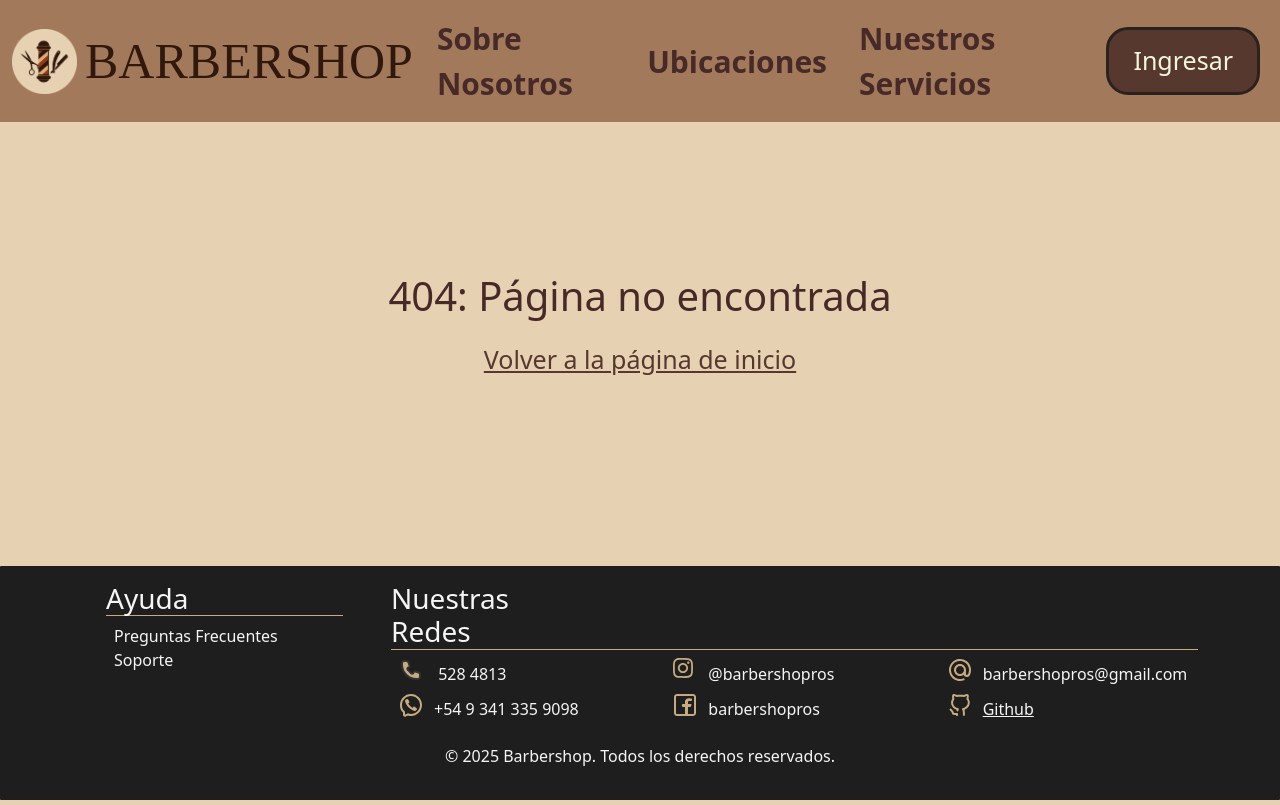
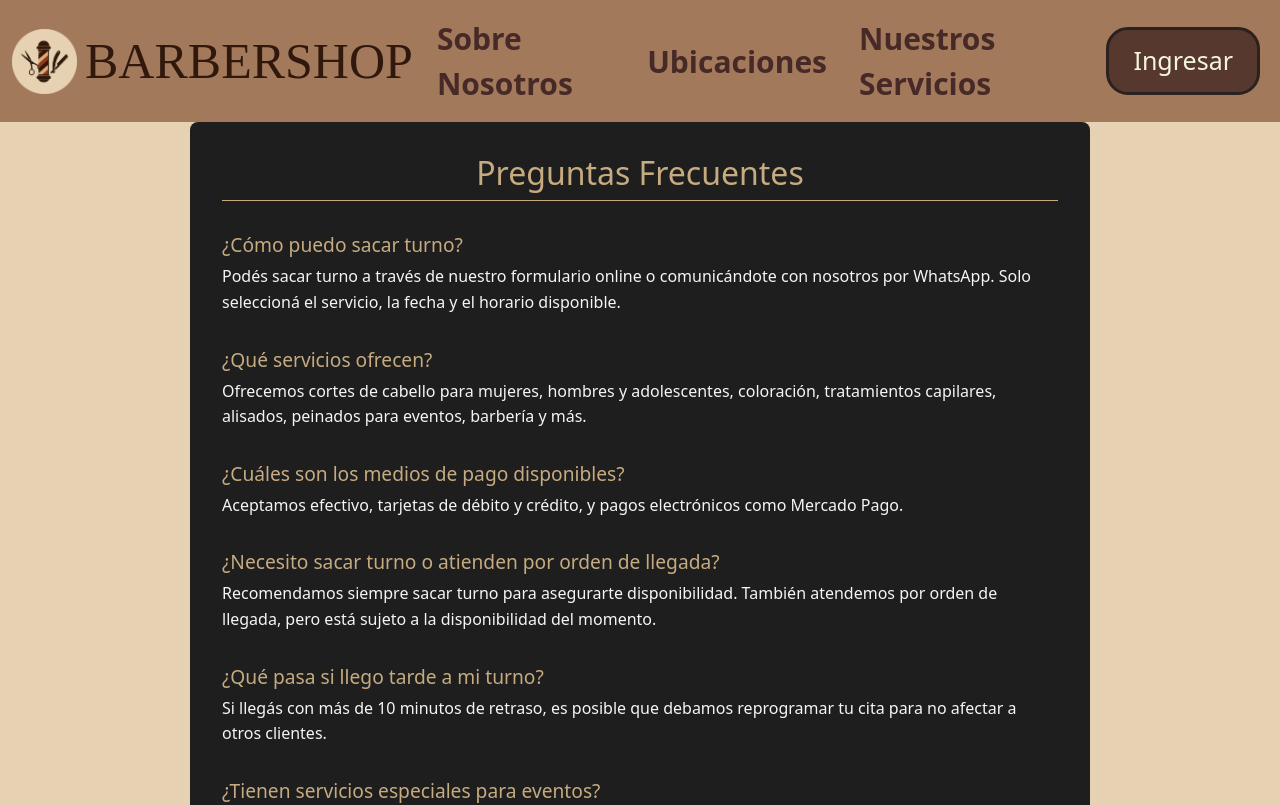
Before and after one commit to Exequiel-Gasca/Programacion3-TPI-2025, a React (Vite) app in the folder Programacion3-TPI/frontend/: page /Faq in a window 1280 px wide. Shown: the top 805 px of the page. Built offline with nearby package versions, Linux system fonts and the light colour scheme; a web font is replaced by a local one.

Commit message:
AboutUs fix + footer centrado + Faq

```diff
--- a/Programacion3-TPI/frontend/src/App.jsx
+++ b/Programacion3-TPI/frontend/src/App.jsx
@@ -12,8 +12,8 @@ import Locations from "./components/content/locations/Locations";
 import NotFound from "./components/content/notfound/NotFound";
 import Footer from "./components/ui/footer/Footer";
 import AboutUs from "./components/content/aboutus/AboutUs";
-import Soporte from "./components/content/soporte/Soporte";
-import PreguntasFrecuentes from "./components/content/preguntasfrecuentes/PreguntasFrecuentes";
+import PreguntasFrecuentes from "./components/content/Faq/Faq";
+import Faq from "./components/content/Faq/Faq";
 function App() {
   const [token, setToken] = useState(null);
   const [isAdmin, setIsAdmin] = useState(false);
@@ -62,11 +62,7 @@ function App() {
             <Route path="/" element={<Home />} />
             <Route path="/about-us" element={<AboutUs />} />
             <Route path="/locations" element={<Locations />} />
-            <Route path="/soporte" element={<Soporte />} />
-            <Route
-              path="/preguntasfrecuentes"
-              element={<PreguntasFrecuentes />}
-            />
+            <Route path="/Faq" element={<Faq />} />
             <Route
               path="/register"
               element={<Register setMessage={setMessage} />}
--- /dev/null
+++ b/Programacion3-TPI/frontend/src/components/content/Faq/Faq.css
@@ -0,0 +1,38 @@
+.faq {
+  background-color: rgb(30, 30, 30);
+  padding: 2rem;
+  border-radius: 8px;
+  color: whitesmoke;
+  max-width: 900px;
+  margin: 0 auto;
+}
+
+.faq > h2 {
+  text-align: center;
+  margin-bottom: 2rem;
+  font-size: 2rem;
+  color: #c6ab80;
+  border-bottom: 1px solid #c6ab80;
+  padding-bottom: 0.5rem;
+}
+
+.pregunta {
+  display: flex;
+  flex-direction: column;
+  align-items: flex-start;
+  margin-bottom: 2rem;
+}
+
+.pregunta > h3 {
+  font-size: 1.2rem;
+  color: #c6ab80;
+  margin-bottom: 0.5rem;
+}
+
+.pregunta > p {
+  font-size: 1rem;
+  line-height: 1.6;
+  color: whitesmoke;
+  margin: 0;
+  padding-left: 0;
+}
--- /dev/null
+++ b/Programacion3-TPI/frontend/src/components/content/Faq/Faq.jsx
@@ -0,0 +1,70 @@
+import "./Faq.css";
+const Faq = () => {
+  return (
+    <div className="faq">
+      <h2>Preguntas Frecuentes</h2>
+      <div className="pregunta">
+        <h3>¿Cómo puedo sacar turno?</h3>
+        <p>
+          Podés sacar turno a través de nuestro formulario online o
+          comunicándote con nosotros por WhatsApp. Solo seleccioná el servicio,
+          la fecha y el horario disponible.
+        </p>
+      </div>
+      <div className="pregunta">
+        <h3>¿Qué servicios ofrecen?</h3>
+        <p>
+          Ofrecemos cortes de cabello para mujeres, hombres y adolescentes,
+          coloración, tratamientos capilares, alisados, peinados para eventos,
+          barbería y más.
+        </p>
+      </div>
+      <div className="pregunta">
+        <h3>¿Cuáles son los medios de pago disponibles?</h3>
+        <p>
+          Aceptamos efectivo, tarjetas de débito y crédito, y pagos electrónicos
+          como Mercado Pago.
+        </p>
+      </div>
+      <div className="pregunta">
+        <h3>¿Necesito sacar turno o atienden por orden de llegada?</h3>
+        <p>
+          Recomendamos siempre sacar turno para asegurarte disponibilidad.
+          También atendemos por orden de llegada, pero está sujeto a la
+          disponibilidad del momento.
+        </p>
+      </div>
+      <div className="pregunta">
+        <h3>¿Qué pasa si llego tarde a mi turno?</h3>
+        <p>
+          Si llegás con más de 10 minutos de retraso, es posible que debamos
+          reprogramar tu cita para no afectar a otros clientes.
+        </p>
+      </div>
+      <div className="pregunta">
+        <h3>¿Tienen servicios especiales para eventos?</h3>
+        <p>
+          Sí, ofrecemos servicios de peinados, maquillaje y asesoramiento para
+          casamientos, cumpleaños de 15 y otros eventos. Podés consultarnos para
+          armar un paquete personalizado.
+        </p>
+      </div>
+      <div className="pregunta">
+        <h3>¿Utilizan productos veganos o cruelty-free?</h3>
+        <p>
+          Sí, trabajamos con marcas que no testean en animales y ofrecemos
+          opciones veganas para varios de nuestros tratamientos.
+        </p>
+      </div>
+      <div className="pregunta">
+        <h3>¿Realizan diagnósticos capilares?</h3>
+        <p>
+          Sí, realizamos diagnósticos gratuitos para recomendarte el mejor
+          tratamiento según tu tipo de cabello y necesidades.
+        </p>
+      </div>
+    </div>
+  );
+};
+
+export default Faq;
--- a/Programacion3-TPI/frontend/src/components/content/aboutus/AboutUs.css
+++ b/Programacion3-TPI/frontend/src/components/content/aboutus/AboutUs.css
@@ -1,14 +1,11 @@
 .aboutUs {
-  background-color: rgb(30, 30, 30);
+  background-color: #e6d2b3;
   padding: 4rem 2rem;
-  color: whitesmoke;
-  border-top: 1px solid #c6ab80;
-  border-bottom: 1px solid #c6ab80;
 }
 
 .aboutUs h2 {
   text-align: center;
-  color: #c6ab80;
+  color: #472a28;
   font-size: 2.5rem;
   margin-bottom: 2rem;
 }
@@ -31,14 +28,8 @@
   max-width: 600px;
   font-size: 1.1rem;
   line-height: 1.8;
-  color: whitesmoke;
 }
 
-.texto-aboutUs strong {
-  color: #c6ab80;
+.texto-aboutUs p {
+  color: #56382e;
 }
-strong {
-  display: inline;
-  font-weight: bold;
-  color: whitesmoke;
-}
--- a/Programacion3-TPI/frontend/src/components/content/aboutus/AboutUs.jsx
+++ b/Programacion3-TPI/frontend/src/components/content/aboutus/AboutUs.jsx
@@ -3,21 +3,23 @@ import "./AboutUs.css";
 const AboutUs = () => {
   return (
     <div className="aboutUs">
+      <div>
         <h2>Sobre Nosotros</h2>
         <div className="contenido-aboutUs">
           <div className="texto-aboutUs">
             <p>
-            En <strong>Barbershop</strong> nos dedicamos a ofrecer productos
-            dela más alta calidad, combinando tradición y diseño moderno.
-            Nuestro equipo está formado por personas apasionadas que buscan
-            brindar la mejor experiencia a nuestros clientes.
+              En Barbershop nos dedicamos a ofrecer productos de la más alta
+              calidad, combinando tradición y diseño moderno. Nuestro equipo
+              está formado por personas apasionadas que buscan brindar la mejor
+              experiencia a nuestros clientes.
             </p>
             <p>
-            Desde nuestros comienzos, nos guiamos por los valores de compromiso,
-            honestidad y atención al detalle. Cada paso que damos está pensado
-            para construir una comunidad en la que la confianza y la excelencia
-            son lo más importante.
+              Desde nuestros comienzos, nos guiamos por los valores de
+              compromiso, honestidad y atención al detalle. Cada paso que damos
+              está pensado para construir una comunidad en la que la confianza y
+              la excelencia son lo más importante.
             </p>
+          </div>
         </div>
       </div>
     </div>
--- a/Programacion3-TPI/frontend/src/components/content/preguntasfrecuentes/PreguntasFrecuentes.jsx
+++ /dev/null
@@ -1,6 +0,0 @@
-import "./PreguntasFrecuentes.css";
-const PreguntasFrecuentes = () => {
-  return <div>PreguntasFrecuentes</div>;
-};
-
-export default PreguntasFrecuentes;
--- a/Programacion3-TPI/frontend/src/components/content/soporte/Soporte.jsx
+++ /dev/null
@@ -1,6 +0,0 @@
-import "./Soporte.css";
-const Soporte = () => {
-  return <div>Soporte</div>;
-};
-
-export default Soporte;
--- a/Programacion3-TPI/frontend/src/components/ui/footer/Footer.css
+++ b/Programacion3-TPI/frontend/src/components/ui/footer/Footer.css
@@ -43,3 +43,29 @@ p {
   display: flex;
   justify-content: center;
 }
+#instagram {
+  position: relative;
+  bottom: 0.3rem;
+}
+#mail {
+  position: relative;
+  bottom: 0.2rem;
+}
+
+#telefono_fijo {
+  position: relative;
+  bottom: 0.2rem;
+}
+
+#whatsapp {
+  position: relative;
+  bottom: 0.1rem;
+}
+#facebook {
+  position: relative;
+  bottom: 0.2rem;
+}
+#github {
+  position: relative;
+  bottom: 0.2rem;
+}
--- a/Programacion3-TPI/frontend/src/components/ui/footer/Footer.jsx
+++ b/Programacion3-TPI/frontend/src/components/ui/footer/Footer.jsx
@@ -12,14 +12,13 @@ const Footer = () => {
             </h3>
             <ul>
               <li>Preguntas Frecuentes</li>
-              <li>Soporte</li>
             </ul>
           </div>
           <div className="col-9">
             <h3 className="ms-4" id="Nuestras_Redes">
               Nuestras Redes
             </h3>
-            <ul>
+            <ul className="Redes">
               <div className="row">
                 <li className="col-4">
                   <svg
@@ -48,7 +47,7 @@ const Footer = () => {
                       ></path>{" "}
                     </g>
                   </svg>{" "}
-                  <span>528 4813</span>
+                  <span id="telefono_fijo">528 4813</span>
                 </li>
                 <li className="col-4">
                   <svg
@@ -95,7 +94,7 @@ const Footer = () => {
                       </g>{" "}
                     </g>
                   </svg>
-                  <span>@barbershopros</span>
+                  <span id="instagram">@barbershopros</span>
                 </li>
                 <li className="col-4">
                   <svg
@@ -119,7 +118,7 @@ const Footer = () => {
                       ></path>{" "}
                     </g>
                   </svg>
-                  <span>barbershopros@gmail.com</span>
+                  <span id="mail">barbershopros@gmail.com</span>
                 </li>
               </div>
               <div className="row">
@@ -149,7 +148,7 @@ const Footer = () => {
                       ></path>{" "}
                     </g>
                   </svg>
-                  <span>+54 9 341 335 9098</span>
+                  <span id="whatsapp">+54 9 341 335 9098</span>
                 </li>
                 <li className="col-4">
                   <svg
@@ -173,7 +172,7 @@ const Footer = () => {
                       ></path>{" "}
                     </g>
                   </svg>
-                  <span>barbershopros</span>
+                  <span id="facebook">barbershopros</span>
                 </li>
                 <li className="col-4">
                   <a
@@ -205,7 +204,7 @@ const Footer = () => {
                         ></path>{" "}
                       </g>{" "}
                     </svg>
-                    <span>Github</span>
+                    <span id="github">Github</span>
                   </a>
                 </li>
               </div>
```
Also changed, not shown: Programacion3-TPI/frontend/src/components/content/preguntasfrecuentes/PreguntasFrecuentes.css (deleted), Programacion3-TPI/frontend/src/components/content/soporte/Soporte.css (deleted). Lines whose indentation alone changed are shown as unchanged.
